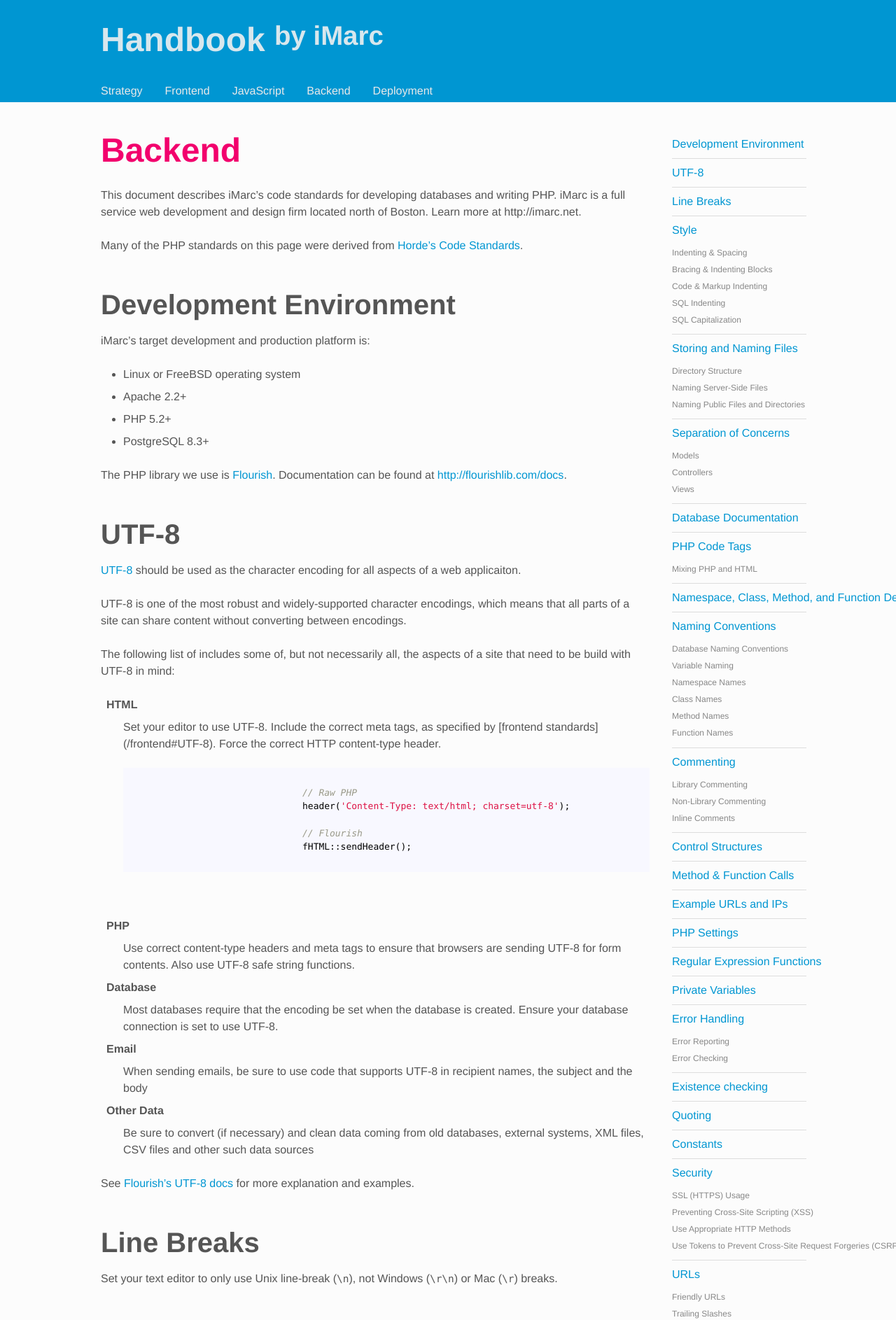
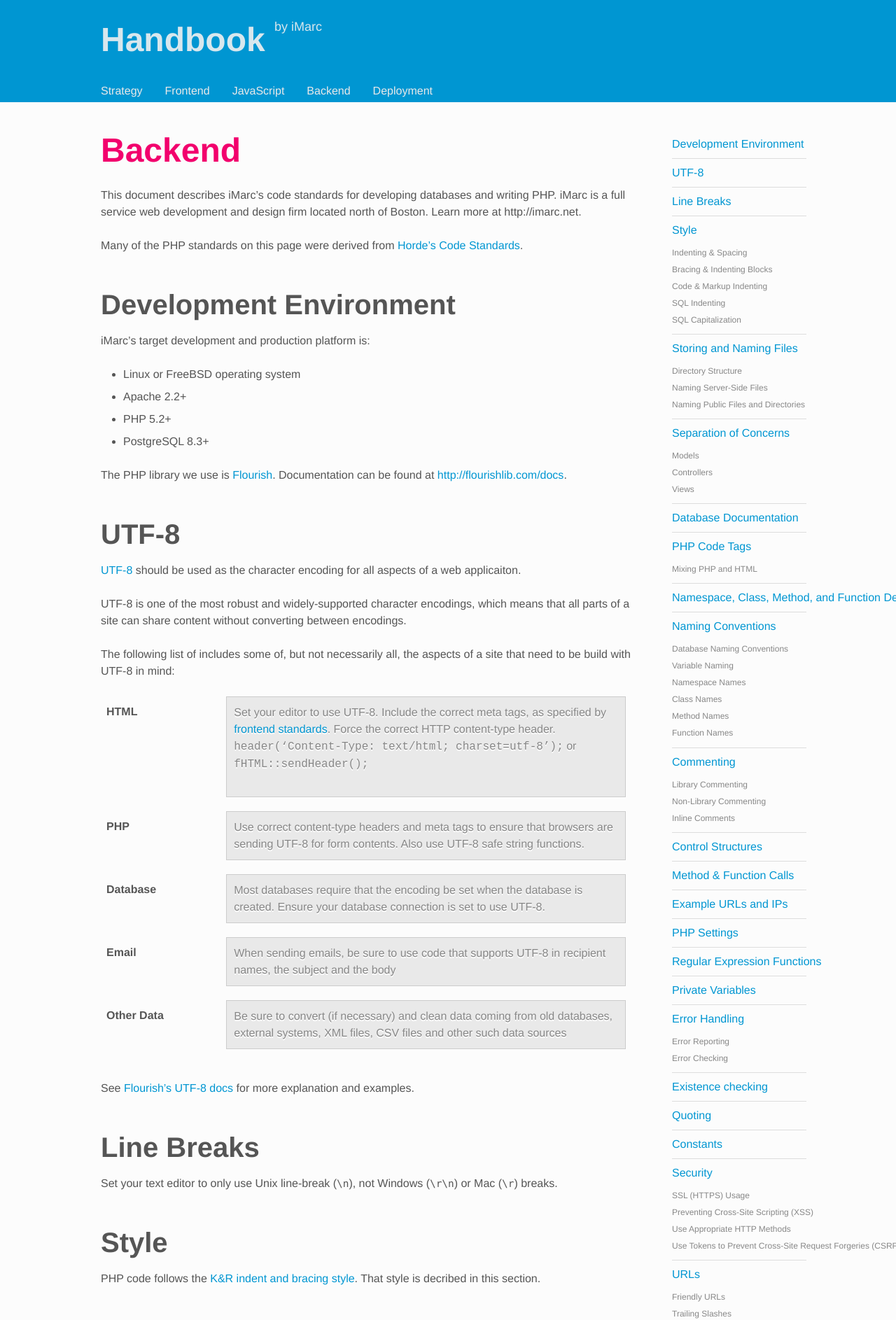
Before and after one commit to imarc/handbook, a Jekyll site: the page built from beta/backend.markdown, in a window 1280 px wide. Shown: the top 1886 px of the page at 70% size. Built offline with Jekyll 4.4.1, drawn with Linux system fonts in a browser that asks for light colours; nearby versions of some CDN libraries.

Commit message:
Added temp css for beta > non-boilerplate css

```diff
--- a/_layouts/beta.default.html
+++ b/_layouts/beta.default.html
@@ -11,6 +11,7 @@
 		<meta name="author" content="Design, programming, by iMarc. More info at http://imarc.net" />
 		<meta name="viewport" content="width=device-width" />
 		<link rel="stylesheet" type="text/css" href="css/styles.css" media="all" />
+		<link rel="stylesheet" type="text/css" href="css/beta-overrides.css" media="all" />
 		<link rel="stylesheet" type="text/css" href="css/highlight/github.css" media="all" />
 
 		<!--[if IE]>
--- a/_layouts/beta.notoc.html
+++ b/_layouts/beta.notoc.html
@@ -11,13 +11,14 @@
 		<meta name="author" content="Design, programming, by iMarc. More info at http://imarc.net" />
 		<meta name="viewport" content="width=device-width" />
 		<link rel="stylesheet" type="text/css" href="css/styles.css" media="all" />
+		<link rel="stylesheet" type="text/css" href="css/beta-overrides.css" media="all" />
 		<link rel="stylesheet" type="text/css" href="css/highlight/github.css" media="all" />
 
 		<!--[if IE]>
 			<script src="js/html5shiv.js"></script>
 		<![endif]-->
 	</head>
-	<body>
+	<body class="notoc">
 		<header class="primary">
 			<div class="mold">
 				<div class="branding">
--- a/beta/backend.markdown
+++ b/beta/backend.markdown
@@ -38,46 +38,30 @@ encodings.
 The following list of includes some of, but not necessarily all, the aspects of
 a site that need to be build with UTF-8 in mind:
 
-<dl>
-	<dt>HTML</dt>
-	<dd>
-		Set your editor to use UTF-8. Include the correct meta tags, as
-		specified by [frontend
-		standards](/frontend#UTF-8).  Force the
-		correct HTTP content-type header.
-		<pre>
-			<code>
-				// Raw PHP
-				header('Content-Type: text/html; charset=utf-8');
+HTML
+:	Set your editor to use UTF-8. Include the correct meta tags,
+	as specified by [frontend standards](/frontend#UTF-8). Force the correct
+	HTTP content-type header.
 
-				// Flourish
-				fHTML::sendHeader();
-			</code>
-		</pre>
-	</dd>
-	<dt>PHP</dt>
-	<dd>
-		Use correct content-type headers and meta tags to ensure that browsers
-		are sending UTF-8 for form contents. Also use UTF-8 safe string
-		functions.
-	</dd>
-	<dt>Database</dt>
-	<dd>
-		Most databases require that the encoding be set when the database is
-		created. Ensure your database connection is set to use UTF-8.
-	</dd>
-	<dt>Email</dt>
-	<dd>
-		When sending emails, be sure to use code that supports UTF-8 in
-		recipient names, the subject and the body
-	</dd>
-	<dt>Other Data</dt>
-	<dd>
-		Be sure to convert (if necessary) and clean data coming from old
-		databases, external systems, XML files, CSV files and other such data
-		sources
-	</dd>
-</dl>
+	<tt>header('Content-Type: text/html; charset=utf-8');</tt>
+	or
+	<tt>fHTML::sendHeader();</tt>
+
+PHP
+:	Use correct content-type headers and meta tags to ensure that
+	browsers are sending UTF-8 for form contents. Also use UTF-8 safe string functions.
+
+Database
+:	Most databases require that the encoding be set when the database is created.
+	Ensure your database connection is set to use UTF-8.
+
+Email
+: 	When sending emails, be sure to use code that supports UTF-8 in recipient names,
+	the subject and the body
+
+Other Data
+:	Be sure to convert (if necessary) and clean data coming from old databases,
+	external systems, XML files, CSV files and other such data sources
 
 See [Flourish’s UTF-8 docs](http://flourishlib.com/docs/UTF-8) for
 more explanation and examples.
--- /dev/null
+++ b/beta/css/beta-overrides.css
@@ -0,0 +1,51 @@
+/*
+
+This is a temporary CSS to include minor Handbook-specific styles that can get
+appended to the detault boilerplate css (styles.css)
+
+When Boilerplate is final, we'll merge these sheets and continue refining
+handbook separate from boilerplate.
+
+
+*/
+
+.notoc .main h1.title {
+	font-size: 24px;
+	margin-bottom: .2em;
+}
+.notoc .main .copyright {
+	font-size: 12px;
+	margin-bottom: 3em;
+}
+
+@media only screen and (min-width: 800px) {
+	.notoc .main {
+		margin-right: 0;
+	}
+}
+
+
+.branding h1 sup {
+	font-size: 18px;
+	font-weight: normal;
+}
+
+dt {
+	display: inline-block;
+	font-weight: bold;
+	padding-top: 10px;
+	padding-bottom: 10px;
+	vertical-align: top;
+	width: 20%;
+}
+dd {
+	background: #e9e9e9;
+	border: 1px solid #CCC;
+	color: #888;
+	display: inline-block;
+	margin: 0 0 20px 10px;
+	padding: 10px;
+	text-shadow: 0px 2px 0px #fff;
+	vertical-align: top;
+	width: 70%;
+}
--- a/beta/javascript.markdown
+++ b/beta/javascript.markdown
@@ -52,8 +52,8 @@ when editing code.
 
 ### Bracing & Indenting Blocks
 
-The //One True Brace// variant of the K&R indent style, places the opening
-brace on the same line as control statements //and// same line as function
+The *One True Brace* variant of the K&R indent style, places the opening
+brace on the same line as control statements and same line as function
 declarations. Content after the opening brace is indented. The closing brace is
 placed on a line by itself at the same indent level as the control statement or
 function declaration.
```
Also changed, not shown: beta/img/strategy/content_outline.png, beta/img/strategy/metadata.png (added), beta/img/strategy/storyboard.png (added), beta/img/strategy/wireframe.png.
